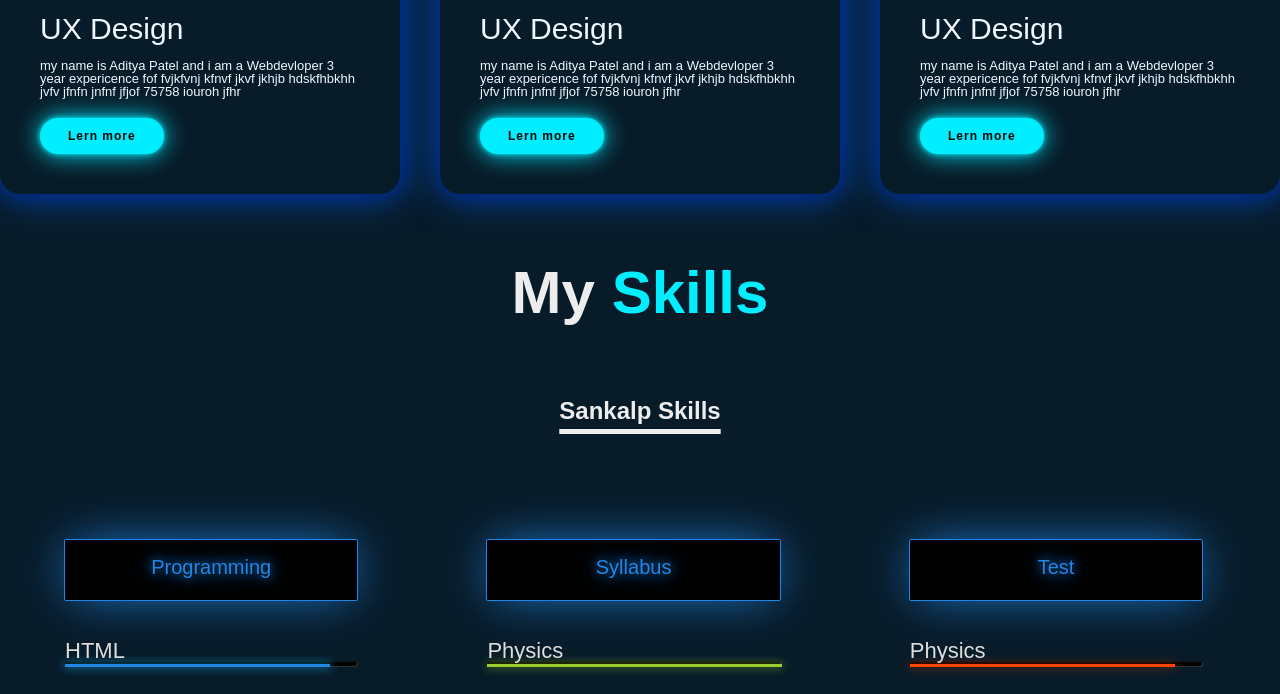
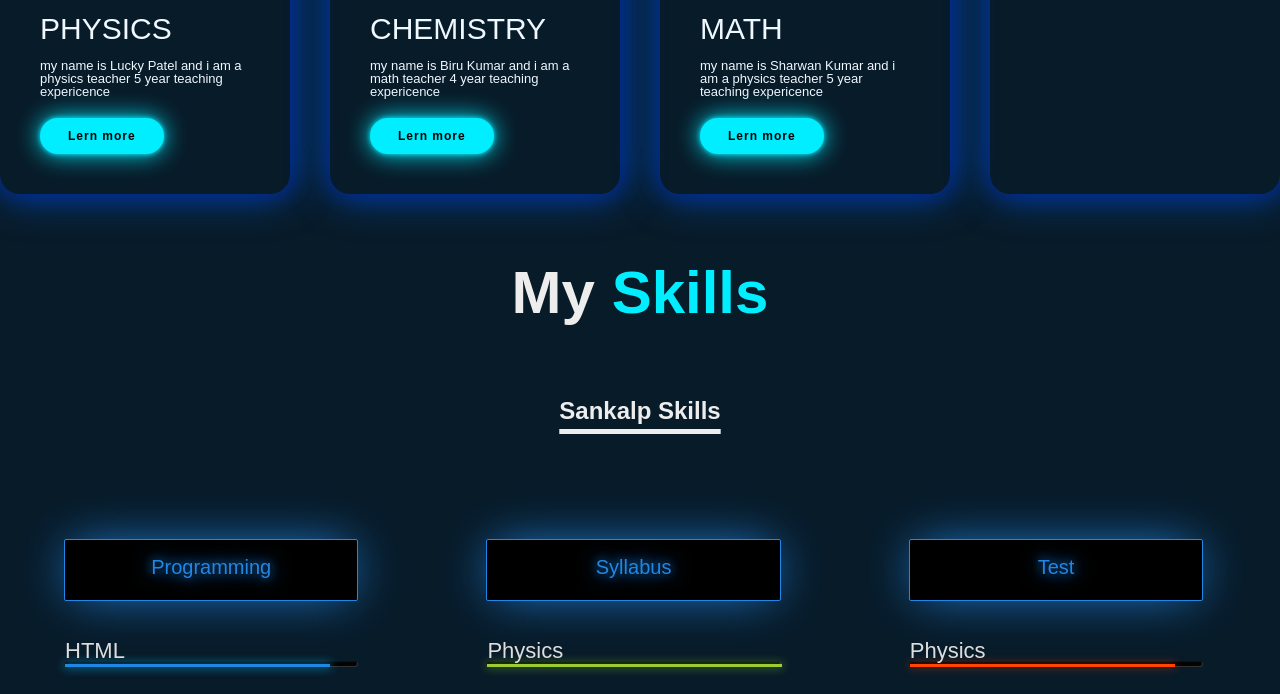
Before and after one commit to AdityaKumarPatel01/Sankalp-Coaching-Sanstha, a plain HTML site: page index.html in a window 1280 px wide. Shown: the part 1876-2570 px from the top of the page. Drawn offline with nearby package versions, Linux system fonts and the light colour scheme.

Commit message:
Update index.html

```diff
--- a/index.html
+++ b/index.html
@@ -80,27 +80,28 @@
                 <div class="services-list">
                     <div>
                         <i class='bx bx-code' style='color:#00eeff'></i>
-                        <h2> UX Design</h2>
-                        <p>my name is Aditya Patel and i am a Webdevloper 3 year expericence fof fvjkfvnj kfnvf jkvf
-                            jkhjb
-                            hdskfhbkhh jvfv jfnfn jnfnf jfjof 75758 iouroh jfhr </p>
-                        <a href="#services" class="read">Lern more</a>
+                        <h2> PHYSICS</h2>
+                        <p>my name is Lucky Patel and i am a physics teacher
+                          5 year teaching expericence </p>
+                        <a href="#" class="read">Lern more</a>
                     </div>
                     <div>
                         <i class='bx bx-crop' style='color:#00eeff'></i>
-                        <h2> UX Design</h2>
-                        <p>my name is Aditya Patel and i am a Webdevloper 3 year expericence fof fvjkfvnj kfnvf jkvf
-                            jkhjb
-                            hdskfhbkhh jvfv jfnfn jnfnf jfjof 75758 iouroh jfhr </p>
-                        <a href="#services" class="read">Lern more</a>
+                        <h2> CHEMISTRY</h2>
+                        <p>my name is Biru Kumar and i am a math teacher
+                          4 year teaching expericence </p>
+                        <a href="#" class="read">Lern more</a>
                     </div>
                     <div>
                         <i class='bx bxl-apple' style='color:#00eeff'></i>
-                        <h2> UX Design</h2>
-                        <p>my name is Aditya Patel and i am a Webdevloper 3 year expericence fof fvjkfvnj kfnvf jkvf
-                            jkhjb
-                            hdskfhbkhh jvfv jfnfn jnfnf jfjof 75758 iouroh jfhr </p>
-                        <a href="#services" class="read">Lern more</a>
+                        <h2> MATH</h2>
+                        <p>my name is Sharwan Kumar and i am a physics teacher
+                          5 year teaching expericence </p>
+                        <a href="#" class="read">Lern more</a>
+
+                    </div>
+                    <div>
+
                     </div>
                 </div>
             </div>
```
